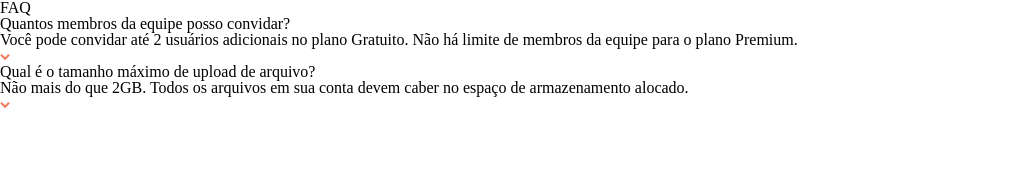
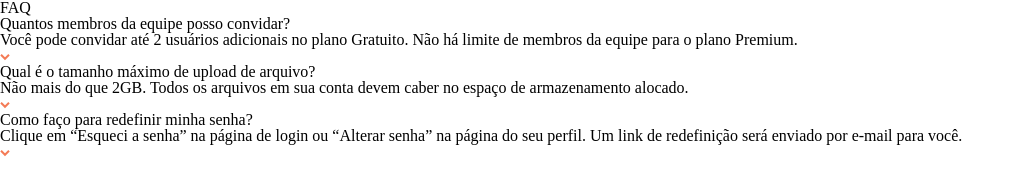
Before and after one commit to GleidsonLira/Cartao-Sanfona, a plain HTML site: page index.html in a window 1280 px wide. Shown: the whole page, without its empty margins (0-1021 px from the left). Drawn offline with Linux system fonts and the light colour scheme.

Commit message:
Criando mais uma seção

```diff
--- a/index.html
+++ b/index.html
@@ -29,20 +29,20 @@
                     <img class="box__img" src="./assets/img/icon-arrow-down.svg" alt="icon-arrow-down">
                 </div>
 
-                <div class="container__box_massage">
+                <div class="container__box_message">
                     <div class="box__massege">
-                        <h2 class="box__massage__title">Qual é o tamanho máximo de upload de arquivo?</h2>
-                        <p class="box__massage__text">Não mais do que 2GB. Todos os arquivos em sua conta devem caber no espaço de armazenamento alocado.</p>
+                        <h2 class="box__message__title">Qual é o tamanho máximo de upload de arquivo?</h2>
+                        <p class="box__message__text">Não mais do que 2GB. Todos os arquivos em sua conta devem caber no espaço de armazenamento alocado.</p>
                     </div>
                     <img class="box__img" src="./assets/img/icon-arrow-down.svg" alt="icon-arrow-down">
                 </div>
 
-                <div>
-                    <div>
-                        <h2></h2>
-                        <p></p>
+                <div class="container__box__message">
+                    <div class="box__message">
+                        <h2 class="box__message__title">Como faço para redefinir minha senha?</h2>
+                        <p class="box__message__text">Clique em “Esqueci a senha” na página de login ou “Alterar senha” na página do seu perfil. Um link de redefinição será enviado por e-mail para você.</p>
                     </div>
-                    <img src="" alt="">
+                    <img src="./assets/img/icon-arrow-down.svg" alt="icon-arrow-down">
                 </div>
             </article>
         </section>
```
